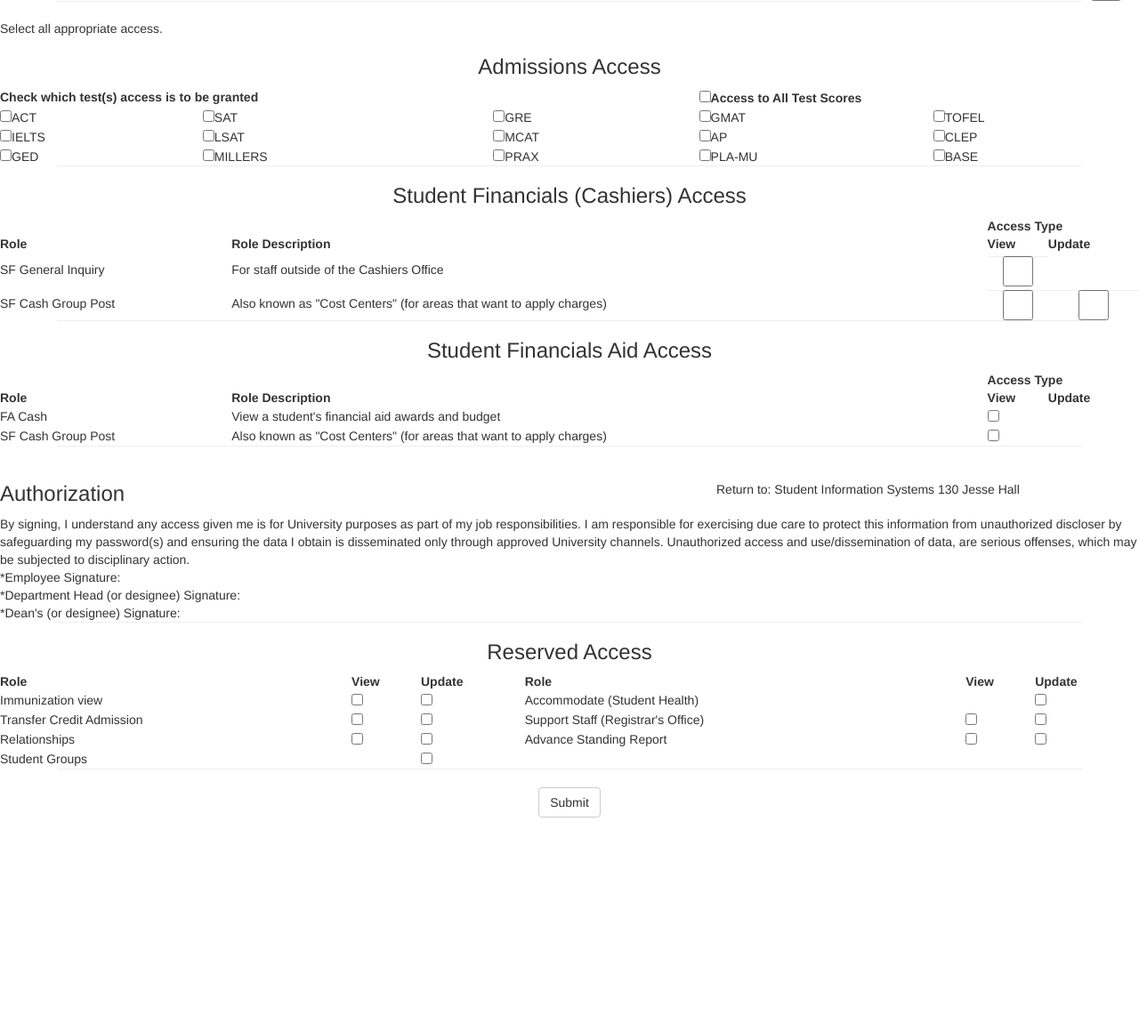
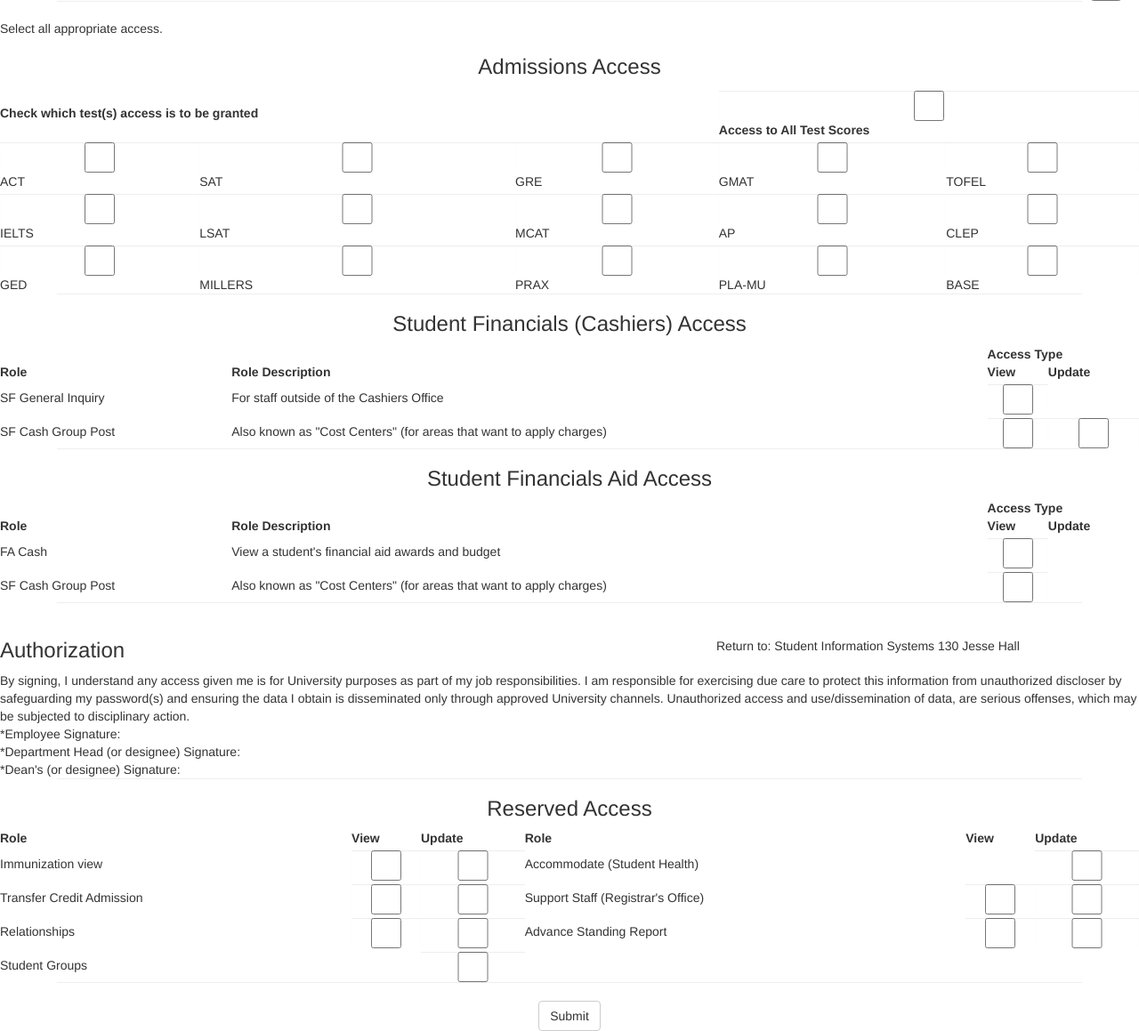
Before and after one commit to ryan-neff/SWE-FS15-GroupE-FinalProject, a CodeIgniter app: template application/views/myZouSecurityRequestForm.php in a window 1280 px wide. Shown: the part 1775-2934 px from the top of the page at 89% size. Before the commit the page ends 2694 px from the top, so only its background shows below. Run offline with CodeIgniter, Linux system fonts and the light colour scheme; the template is opened without the code that fills it, so the values that code supplies are empty.

Commit message:
Added ID's and Form Classes to Form Fields and Login Page
Added ID's and Form Classes to Form Fields and Login Page

```diff
--- a/application/views/myZouSecurityRequestForm.php
+++ b/application/views/myZouSecurityRequestForm.php
@@ -30,7 +30,7 @@
 </style>
 <head>
 	<link rel="stylesheet" href="https://maxcdn.bootstrapcdn.com/bootstrap/3.3.5/css/bootstrap.min.css" integrity="sha512-dTfge/zgoMYpP7QbHy4gWMEGsbsdZeCXz7irItjcC3sPUFtf0kuFbDz/ixG7ArTxmDjLXDmezHubeNikyKGVyQ==" crossorigin="anonymous">
-	<title>myZouSecurity</title>
+	<title>myZou SECURITY Request Form</title>
 	<div class="title">
 		<h1>myZou SECURITY Request Form</h1>
 		<br>
@@ -581,29 +581,33 @@
 			</thead>
 			<tbody>
 				<tr>
-					<th   colspan="3">Check which test(s) access is to be granted</th>
-					<th   colspan="2"><input type="checkbox" name="all_tests" value="ture">Access to All Test Scores</th>
+					<th colspan="3">
+                        Check which test(s) access is to be granted
+                    </th>
+					<th colspan="2">
+                        <input id="all_tests" type="checkbox" name="all_tests" value="ture" class="form-control">Access to All Test Scores
+                    </th>
 				</tr>
 				<tr>
-					<td><input type="checkbox" name="act" value="true">ACT</td>
-					<td><input type="checkbox" name="sat" value="true">SAT</td>
-					<td><input type="checkbox" name="gre" value="true">GRE</td>
-					<td><input type="checkbox" name="gmat" value="true">GMAT</td>
-					<td><input type="checkbox" name="tofel" value="true">TOFEL</td>
+					<td><input id="act"    type="checkbox" name="act"      value="true" class="form-control">ACT</td>
+					<td><input id="sat"    type="checkbox" name="sat"      value="true" class="form-control">SAT</td>
+					<td><input id="gre"    type="checkbox" name="gre"      value="true" class="form-control">GRE</td>
+					<td><input id="gmat"   type="checkbox" name="gmat"     value="true" class="form-control">GMAT</td>
+					<td><input id="tofel"  type="checkbox" name="tofel"    value="true" class="form-control">TOFEL</td>
 				</tr>
 				<tr>
-					<td><input type="checkbox" name="ielts" value="ielts">IELTS</td>
-					<td><input type="checkbox" name="lsat" value="lsat">LSAT</td>
-					<td><input type="checkbox" name="mcat" value="mcat">MCAT</td>
-					<td><input type="checkbox" name="ap" value="ap">AP</td>
-					<td><input type="checkbox" name="clep" value="clep">CLEP</td>
+					<td><input id="ielts"  type="checkbox" name="ielts"    value="ielts" class="form-control">IELTS</td>
+					<td><input id="lsat"   type="checkbox" name="lsat"     value="lsat" class="form-control">LSAT</td>
+					<td><input id="mcat"   type="checkbox" name="mcat"     value="mcat" class="form-control">MCAT</td>
+					<td><input id="ap"     type="checkbox" name="ap"       value="ap"   class="form-control">AP</td>
+					<td><input id="clep"   type="checkbox" name="clep"     value="clep" class="form-control">CLEP</td>
 				</tr>
 				<tr>
-					<td><input type="checkbox" name="ged" value="true">GED</td>
-					<td><input type="checkbox" name="millers" value="true">MILLERS</td>
-					<td><input type="checkbox" name="prax" value="true">PRAX</td>
-					<td><input type="checkbox" name="plamu" value="true">PLA-MU</td>
-					<td><input type="checkbox" name="base" value="true">BASE</td>
+					<td><input id="ged"    type="checkbox" name="ged" value="true" class="form-control">GED</td>
+					<td><input id="millers" type="checkbox" name="millers" value="true" class="form-control">MILLERS</td>
+					<td><input id="prax"   type="checkbox" name="prax" value="true" class="form-control">PRAX</td>
+					<td><input id="plamu"  type="checkbox" name="plamu" value="true" class="form-control">PLA-MU</td>
+					<td><input id="base"   type="checkbox" name="base" value="true" class="form-control">BASE</td>
 				</tr>
 			</tbody>
 		</table>
@@ -647,7 +651,7 @@
 						For staff outside of the Cashiers Office
 					</td>
 					<td>
-						<input type="checkbox" class="form-control" name="sf_general_inq" value="true">
+						<input id="sf_general_inq" type="checkbox" class="form-control" name="sf_general_inq" value="true">
 					</td>
 					<td>
 
@@ -661,9 +665,9 @@
 						Also known as "Cost Centers" (for areas that want to apply charges)
 					</td>
 					<td>
-						<input type="checkbox" class="form-control" name="sf_cash_grp_view" value="true"></td>
+						<input id="sf_cash_grp_view" type="checkbox" class="form-control" name="sf_cash_grp_view" value="true"></td>
 					<td>
-						<input type="checkbox" class="form-control" name="sf_cash_grp__update" value="true">
+						<input id="sf_cash_grp__update" type="checkbox" class="form-control" name="sf_cash_grp__update" value="true">
 					</td>
 				</tr>
 			</tbody>
@@ -708,7 +712,7 @@
 						View a student's financial aid awards and budget
 					</td>
 					<td>
-						<input type="checkbox" name="fa_cash_view" value="true">
+						<input id="fa_cash_view" type="checkbox" name="fa_cash_view" value="true" class="form-control">
 					</td>
 					<td>
 
@@ -722,7 +726,7 @@
 						Also known as "Cost Centers" (for areas that want to apply charges)
 					</td>
 					<td>
-						<input type="checkbox" name="fa_non_fin_aid_staff" value="true">
+						<input id="fa_non_fin_aid_staff" type="checkbox" name="fa_non_fin_aid_staff" value="true" class="form-control">
 					</td>
 					<td>
 
@@ -775,44 +779,102 @@
 			<thead>
 			<tbody>
 				<tr>
-					<th>Role</th>
-					<th>View</th>
-					<th>Update</th>
-					<th>Role</th>
-					<th>View</th>
-					<th>Update</th>
+					<th>
+                        Role
+                    </th>
+					<th>
+                        View
+                    </th>
+					<th>
+                        Update
+                    </th>
+					<th>
+                        Role
+                    </th>
+					<th>
+                        View
+                    </th>
+					<th>
+                        Update
+                    </th>
 				</tr>
 				<tr>
 					<td>Immunization view</td>
-					<td><input type="checkbox" name="immunization_view_view" value="true"></input></td>
-					<td><input type="checkbox" name="immunization_view_update" value="true"></input></td>
-					<td>Accommodate (Student Health)</td>
-					<td></td>
-					<td><input type="checkbox" name="accomodate_update" value="true"></input></td>
+					<td>
+                        <input class="form-control" id="immunization_view_view" type="checkbox" name="immunization_view_view" value="true"></input>
+                    </td>
+					<td>
+                        <input class="form-control" id="immunization_view_update" type="checkbox" name="immunization_view_update" value="true"></input>
+                    </td>
+					<td>
+                        Accommodate (Student Health)
+                    </td>
+					<td>
+
+                    </td>
+					<td>
+                        <input class="form-control" id="accomodate_update" type="checkbox" name="accomodate_update" value="true"></input>
+                    </td>
 				</tr>
 				<tr>
-					<td>Transfer Credit Admission</td>
-					<td><input type="checkbox" name="transfer_view" value="true"></input></td>
-					<td><input type="checkbox" name="transfer_update" value="true"></input></td>
-					<td>Support Staff (Registrar's Office)</td>
-					<td><input type="checkbox" name="support_staff_view" value="true"></input></td>
-					<td><input type="checkbox" name="support_staff_update" value="true"></input></td>
+					<td>
+                        Transfer Credit Admission
+                    </td>
+					<td>
+                        <input class="form-control" id="transfer_view" type="checkbox" name="transfer_view" value="true"></input>
+                    </td>
+					<td>
+                        <input class="form-control" id="transfer_update" type="checkbox" name="transfer_update" value="true"></input>
+                    </td>
+					<td>
+                        Support Staff (Registrar's Office)
+                    </td>
+					<td>
+                        <input class="form-control" id="support_staff_view" type="checkbox" name="support_staff_view" value="true"></input>
+                    </td>
+					<td>
+                        <input class="form-control" id="support_staff_update" type="checkbox" name="support_staff_update" value="true"></input>
+                    </td>
 				</tr>
 				<tr>
-					<td>Relationships</td>
-					<td><input type="checkbox" name="relationship_view" value="true"></input></td>
-					<td><input type="checkbox" name="relationship_update" value="true"></input></td>
-					<td>Advance Standing Report</td>
-					<td><input type="checkbox" name="advance_standing_view" value="true"></input></td>
-					<td><input type="checkbox" name="advance_standing_update" value="true"></input></td>
+					<td>
+                        Relationships
+                    </td>
+					<td>
+                        <input class="form-control" id="relationship_view" type="checkbox" name="relationship_view" value="true"></input>
+                    </td>
+					<td>
+                        <input class="form-control" id="relationship_update" type="checkbox" name="relationship_update" value="true"></input>
+                    </td>
+					<td>
+                        Advance Standing Report
+                    </td>
+					<td>
+                        <input class="form-control" id="advance_standing_view" type="checkbox" name="advance_standing_view" value="true"></input>
+                    </td>
+					<td>
+                        <input class="form-control" id="advance_standing_update" type="checkbox" name="advance_standing_update" value="true"></input>
+                    </td>
 				</tr>
 				<tr>
-					<td>Student Groups</td>
-					<td></td>
-					<td><input type="checkbox" name="student_group_update" value="true"></input></td>
-					<td></td>
-					<td></td>
-					<td></td>
+					<td>
+                        Student Groups
+                    </td>
+					<td>
+
+                    </td>
+					<td>
+                        <input class="form-control" id="student_group_update" type="checkbox" name="student_group_update" value="true"></input>
+                    </td>
+					<td>
+
+                    </td>
+					<td>
+
+                    </td>
+					<td>
+
+                    </td>
 				</tr>
 			</tbody>
 		</table>
@@ -820,7 +882,7 @@
 
 	<hr/>
 
-		<input type="Submit" class="btn btn-default" value ="Submit" name="Submit">
+	<input id="Submit" type="Submit" class="btn btn-default" value ="Submit" name="Submit">
 
 	</div>
 	</form>
```
Also changed, not shown: application/views/loginPage.php (+42 -4 lines).
